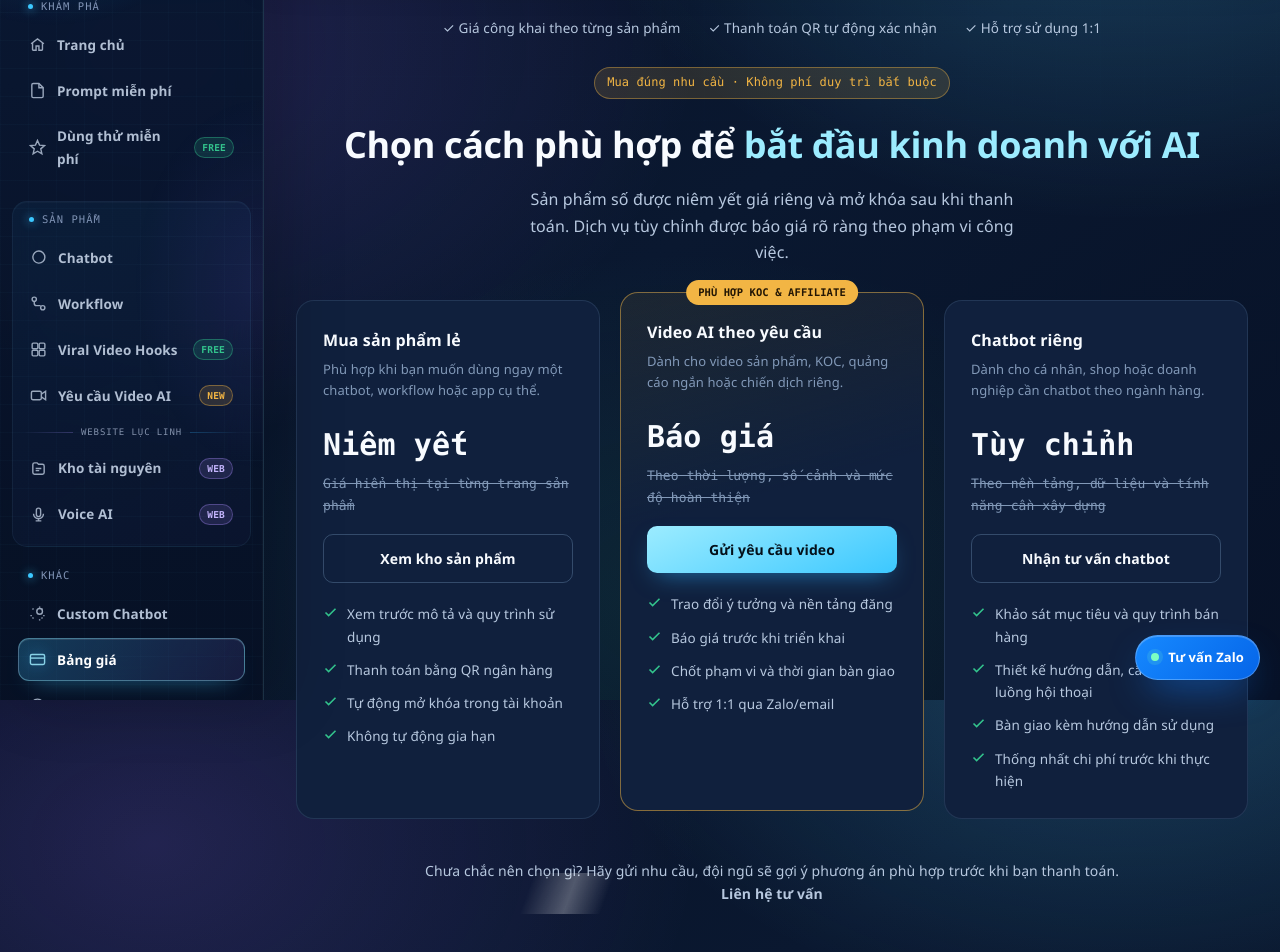
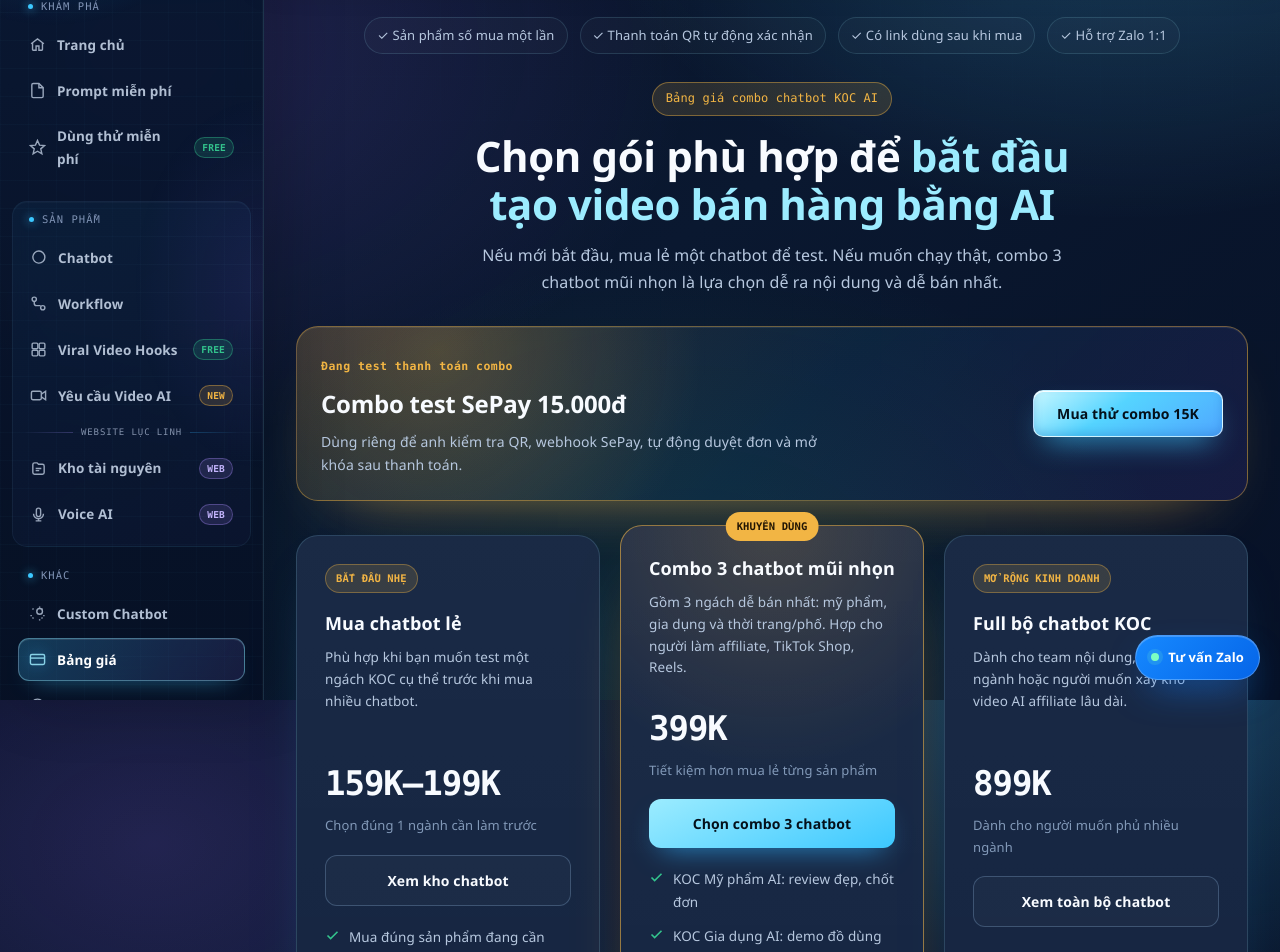
Before and after one commit to baggball/luc-linh-media, a Next.js app: page /bang-gia in a window 1280 px wide. Shown: the part 100-1052 px from the top of the page. Built offline with nearby package versions, Linux system fonts and the light colour scheme; no server answers.

Commit message:
Redesign pricing page for chatbot bundles

```diff
--- a/app/bang-gia/BangGiaClient.tsx
+++ b/app/bang-gia/BangGiaClient.tsx
@@ -7,89 +7,131 @@
   </svg>
 );
 
+const plans = [
+  {
+    name: "Mua chatbot lẻ",
+    tag: "BẮT ĐẦU NHẸ",
+    price: "159K–199K",
+    old: "Chọn đúng 1 ngành cần làm trước",
+    desc: "Phù hợp khi bạn muốn test một ngách KOC cụ thể trước khi mua nhiều chatbot.",
+    href: "/chatbot",
+    cta: "Xem kho chatbot",
+    features: [
+      "Mua đúng sản phẩm đang cần",
+      "Có mô tả, quy trình dùng và demo output",
+      "Thanh toán QR, mở khóa trong tài khoản",
+      "Không thuê bao, không tự gia hạn",
+    ],
+  },
+  {
+    name: "Combo 3 chatbot mũi nhọn",
+    tag: "KHUYÊN DÙNG",
+    price: "399K",
+    old: "Tiết kiệm hơn mua lẻ từng sản phẩm",
+    desc: "Gồm 3 ngách dễ bán nhất: mỹ phẩm, gia dụng và thời trang/phố. Hợp cho người làm affiliate, TikTok Shop, Reels.",
+    href: "/chatbot",
+    cta: "Chọn combo 3 chatbot",
+    featured: true,
+    features: [
+      "KOC Mỹ phẩm AI: review đẹp, chốt đơn",
+      "KOC Gia dụng AI: demo đồ dùng thành video",
+      "KOC Phố AI: thời trang, phụ kiện, outfit",
+      "Ưu tiên hỗ trợ setup và hướng dẫn dùng",
+    ],
+  },
+  {
+    name: "Full bộ chatbot KOC",
+    tag: "MỞ RỘNG KINH DOANH",
+    price: "899K",
+    old: "Dành cho người muốn phủ nhiều ngành",
+    desc: "Dành cho team nội dung, shop nhiều ngành hoặc người muốn xây kho video AI affiliate lâu dài.",
+    href: "/chatbot",
+    cta: "Xem toàn bộ chatbot",
+    features: [
+      "Nhiều ngách KOC: mẹ & bé, pet, công nghệ, nội thất...",
+      "Có thể dùng lặp lại nhiều lần theo sản phẩm mới",
+      "Phù hợp xây hệ thống nội dung bán hàng",
+      "Có thể nâng cấp theo phiên bản mới",
+    ],
+  },
+];
+
 export default function BangGiaClient() {
   return (
     <div className={styles.wrap}>
-      <div className="stat-row" style={{ justifyContent: "center", marginBottom: 28 }}>
-        <span className="stat">✓ Giá công khai theo từng sản phẩm</span>
-        <span className="stat">✓ Thanh toán QR tự động xác nhận</span>
-        <span className="stat">✓ Hỗ trợ sử dụng 1:1</span>
+      <div className={styles.trustRow}>
+        <span>✓ Sản phẩm số mua một lần</span>
+        <span>✓ Thanh toán QR tự động xác nhận</span>
+        <span>✓ Có link dùng sau khi mua</span>
+        <span>✓ Hỗ trợ Zalo 1:1</span>
       </div>
 
       <div className={styles.pgHead}>
-        <span className={styles.premiumBadge}>Mua đúng nhu cầu · Không phí duy trì bắt buộc</span>
+        <span className={styles.premiumBadge}>Bảng giá combo chatbot KOC AI</span>
         <h1>
-          Chọn cách phù hợp để <em>bắt đầu kinh doanh với AI</em>
+          Chọn gói phù hợp để <em>bắt đầu tạo video bán hàng bằng AI</em>
         </h1>
         <p>
-          Sản phẩm số được niêm yết giá riêng và mở khóa sau khi thanh toán. Dịch vụ tùy chỉnh được báo giá rõ ràng
-          theo phạm vi công việc.
+          Nếu mới bắt đầu, mua lẻ một chatbot để test. Nếu muốn chạy thật, combo 3 chatbot mũi nhọn là lựa chọn dễ ra nội dung và dễ bán nhất.
         </p>
       </div>
 
+      <div className={styles.comboBand}>
+        <div>
+          <span className={styles.comboKicker}>Đang test thanh toán combo</span>
+          <h2>Combo test SePay 15.000đ</h2>
+          <p>Dùng riêng để anh kiểm tra QR, webhook SePay, tự động duyệt đơn và mở khóa sau thanh toán.</p>
+        </div>
+        <Link className="btn btn-primary" href="/chatbot/combo-test-sepay-15-000d">
+          Mua thử combo 15K
+        </Link>
+      </div>
+
       <div className={styles.plans}>
-        <div className={styles.plan}>
-          <div className={styles.planName}>Mua sản phẩm lẻ</div>
-          <div className={styles.planDesc}>Phù hợp khi bạn muốn dùng ngay một chatbot, workflow hoặc app cụ thể.</div>
+        {plans.map((plan) => (
+          <div className={`${styles.plan} ${plan.featured ? styles.feat : ""}`} key={plan.name}>
+            <span className={styles.planTag}>{plan.tag}</span>
+            <div className={styles.planName}>{plan.name}</div>
+            <div className={styles.planDesc}>{plan.desc}</div>
             <div className={styles.planPrice}>
-            <span className={`${styles.amount} font-mono`}>Niêm yết</span>
+              <span className={`${styles.amount} font-mono`}>{plan.price}</span>
             </div>
-          <div className={styles.planOld}>Giá hiển thị tại từng trang sản phẩm</div>
-          <Link className={styles.planCta} href="/chatbot">
-            Xem kho sản phẩm
+            <div className={styles.planOld}>{plan.old}</div>
+            <Link className={styles.planCta} href={plan.href}>
+              {plan.cta}
             </Link>
             <ul className={styles.planFeats}>
-            <li>{CHECK}Xem trước mô tả và quy trình sử dụng</li>
-            <li>{CHECK}Thanh toán bằng QR ngân hàng</li>
-            <li>{CHECK}Tự động mở khóa trong tài khoản</li>
-            <li>{CHECK}Không tự động gia hạn</li>
+              {plan.features.map((feature) => (
+                <li key={feature}>{CHECK}{feature}</li>
+              ))}
             </ul>
           </div>
-
-        <div className={`${styles.plan} ${styles.feat}`}>
-          <span className={styles.planTag}>PHÙ HỢP KOC &amp; AFFILIATE</span>
-          <div className={styles.planName}>Video AI theo yêu cầu</div>
-          <div className={styles.planDesc}>Dành cho video sản phẩm, KOC, quảng cáo ngắn hoặc chiến dịch riêng.</div>
-          <div className={styles.planPrice}>
-            <span className={`${styles.amount} font-mono`}>Báo giá</span>
-          </div>
-          <div className={styles.planOld}>Theo thời lượng, số cảnh và mức độ hoàn thiện</div>
-          <Link className={styles.planCta} href="/yeu-cau-video-ai">
-            Gửi yêu cầu video
-          </Link>
-          <ul className={styles.planFeats}>
-            <li>{CHECK}Trao đổi ý tưởng và nền tảng đăng</li>
-            <li>{CHECK}Báo giá trước khi triển khai</li>
-            <li>{CHECK}Chốt phạm vi và thời gian bàn giao</li>
-            <li>{CHECK}Hỗ trợ 1:1 qua Zalo/email</li>
-          </ul>
+        ))}
       </div>
 
-        <div className={styles.plan}>
-          <div className={styles.planName}>Chatbot riêng</div>
-          <div className={styles.planDesc}>Dành cho cá nhân, shop hoặc doanh nghiệp cần chatbot theo ngành hàng.</div>
-          <div className={styles.planPrice}>
-            <span className={`${styles.amount} font-mono`}>Tùy chỉnh</span>
+      <div className={styles.compare}>
+        <div className={styles.compareCard}>
+          <h2>Nên chọn gói nào?</h2>
+          <div className={styles.pickGrid}>
+            <div><b>Người mới</b><span>Mua 1 chatbot lẻ để hiểu quy trình.</span></div>
+            <div><b>Muốn bán thật</b><span>Chọn combo 3 chatbot mũi nhọn.</span></div>
+            <div><b>Làm nhiều ngách</b><span>Chọn full bộ để phủ nhiều sản phẩm.</span></div>
           </div>
-          <div className={styles.planOld}>Theo nền tảng, dữ liệu và tính năng cần xây dựng</div>
-          <Link className={styles.planCta} href="/custom-chatbot">
-            Nhận tư vấn chatbot
-          </Link>
-          <ul className={styles.planFeats}>
-            <li>{CHECK}Khảo sát mục tiêu và quy trình bán hàng</li>
-            <li>{CHECK}Thiết kế hướng dẫn, câu lệnh và luồng hội thoại</li>
-            <li>{CHECK}Bàn giao kèm hướng dẫn sử dụng</li>
-            <li>{CHECK}Thống nhất chi phí trước khi thực hiện</li>
-          </ul>
+        </div>
+        <div className={styles.compareCard}>
+          <h2>Dịch vụ riêng</h2>
+          <p>Nếu anh cần làm video AI theo yêu cầu hoặc xây chatbot riêng cho shop/doanh nghiệp, phần này vẫn báo giá theo phạm vi.</p>
+          <div className={styles.serviceActions}>
+            <Link href="/yeu-cau-video-ai">Gửi yêu cầu video</Link>
+            <Link href="/custom-chatbot">Tư vấn chatbot riêng</Link>
+          </div>
         </div>
       </div>
 
       <div className={styles.below}>
-        <p>
-          Chưa chắc nên chọn gì? Hãy gửi nhu cầu, đội ngũ sẽ gợi ý phương án phù hợp trước khi bạn thanh toán.
-        </p>
+        <p>Gợi ý: sau khi test combo 15K thành công, anh có thể đổi combo thật thành sản phẩm riêng để khách mua trực tiếp.</p>
         <Link className="btn" href="/lien-he">
-          Liên hệ tư vấn
+          Cần tư vấn chọn combo
         </Link>
       </div>
     </div>
--- a/app/bang-gia/bang-gia.module.css
+++ b/app/bang-gia/bang-gia.module.css
@@ -1,40 +1,91 @@
-.wrap{max-width:1080px; margin:0 auto; padding:48px 0 64px;}
-.pgHead{text-align:center; margin-bottom:34px;}
+.wrap{max-width:1120px; margin:0 auto; padding:48px 0 68px;}
+.trustRow{display:flex; justify-content:center; flex-wrap:wrap; gap:12px; margin-bottom:28px;}
+.trustRow span{
+  color:var(--mute); font-size:13px; border:1px solid rgba(156,236,255,.14);
+  background:rgba(255,255,255,.025); border-radius:999px; padding:7px 12px;
+}
+.pgHead{text-align:center; margin-bottom:28px;}
 .premiumBadge{
   display:inline-flex; align-items:center; gap:6px; background:rgba(242,181,68,0.14); color:var(--amber);
-  border:1px solid rgba(242,181,68,0.4); font-family:var(--font-mono); font-size:12px; padding:5px 12px; border-radius:999px;
+  border:1px solid rgba(242,181,68,0.42); font-family:var(--font-mono); font-size:12px; padding:6px 13px; border-radius:999px;
   margin-bottom:16px;
 }
-.pgHead h1{font-size:clamp(26px,3.4vw,36px); margin-bottom:12px;}
+.pgHead h1{font-size:clamp(28px,3.8vw,42px); line-height:1.14; margin-bottom:14px;}
 .pgHead h1 em{font-style:normal; color:var(--electric-bright);}
-.pgHead p{color:var(--mute); font-size:16px; max-width:56ch; margin:0 auto;}
+.pgHead p{color:var(--mute); font-size:16px; line-height:1.7; max-width:68ch; margin:0 auto;}
 
-.toggle{display:flex; justify-content:center; margin:28px 0 40px;}
-.toggleTrack{display:inline-flex; background:var(--ink-card); border:1px solid var(--line-strong); border-radius:999px; padding:4px; gap:4px;}
-.toggleOpt{padding:9px 18px; border-radius:999px; font-size:13.5px; font-weight:700; color:var(--mute); cursor:pointer; display:flex; align-items:center; gap:8px; border:none; background:none;}
-.toggleOpt.active{background:linear-gradient(155deg, var(--electric-bright), var(--electric)); color:#04101a;}
-.saveChip{font-family:var(--font-mono); font-size:9.5px; font-weight:700; background:var(--coral); color:#210805; padding:2px 7px; border-radius:999px;}
+.comboBand{
+  display:flex; align-items:center; justify-content:space-between; gap:22px; margin:30px 0 34px; padding:24px;
+  border-radius:22px; border:1px solid rgba(242,181,68,.42);
+  background:
+    radial-gradient(circle at 15% 15%, rgba(242,181,68,.22), transparent 32%),
+    linear-gradient(135deg, rgba(242,181,68,.12), rgba(47,177,255,.08) 52%, rgba(124,92,240,.12));
+  box-shadow:0 28px 70px -48px rgba(242,181,68,.85), inset 0 1px rgba(255,255,255,.08);
+}
+.comboKicker{display:inline-flex; color:var(--amber); font-family:var(--font-mono); font-size:11.5px; font-weight:800; letter-spacing:.04em; margin-bottom:8px;}
+.comboBand h2{font-size:24px; margin:0 0 6px;}
+.comboBand p{color:var(--mute); margin:0; max-width:62ch; font-size:14px; line-height:1.65;}
+.comboBand :global(.btn){white-space:nowrap; min-width:190px; text-align:center;}
 
 .plans{display:grid; grid-template-columns:repeat(3,1fr); gap:20px; align-items:stretch;}
-@media (max-width:860px){ .plans{grid-template-columns:1fr; max-width:400px; margin:0 auto;} }
-.plan{background:var(--ink-card); border:1px solid var(--line); border-radius:18px; padding:26px; display:flex; flex-direction:column;}
+.plan{
+  position:relative; display:flex; flex-direction:column; padding:28px; border-radius:22px;
+  background:linear-gradient(180deg, rgba(255,255,255,.045), rgba(255,255,255,.02)), var(--ink-card);
+  border:1px solid rgba(156,236,255,.16);
+  box-shadow:0 24px 60px -42px rgba(47,177,255,.55);
+}
 .feat{
-  border-color:rgba(242,181,68,0.5); background:linear-gradient(165deg, rgba(242,181,68,0.08), var(--ink-card) 40%);
-  position:relative; transform:translateY(-8px);
+  border-color:rgba(242,181,68,0.58);
+  background:
+    radial-gradient(circle at 50% 0%, rgba(242,181,68,.18), transparent 36%),
+    linear-gradient(180deg, rgba(255,255,255,.055), rgba(255,255,255,.02)), var(--ink-card);
+  transform:translateY(-10px);
+  box-shadow:0 34px 80px -44px rgba(242,181,68,.75);
 }
-.planTag{position:absolute; top:-13px; left:50%; transform:translateX(-50%); background:var(--amber); color:#231604; font-family:var(--font-mono); font-size:10.5px; font-weight:700; padding:4px 12px; border-radius:999px; white-space:nowrap;}
-.planName{font-size:16px; font-weight:700; margin-bottom:6px;}
-.planDesc{color:var(--mute-dim); font-size:13px; margin-bottom:18px; min-height:34px;}
+.planTag{
+  display:inline-flex; width:max-content; background:rgba(242,181,68,.14); color:var(--amber);
+  border:1px solid rgba(242,181,68,.36); font-family:var(--font-mono); font-size:10.5px; font-weight:800;
+  padding:5px 10px; border-radius:999px; margin-bottom:16px;
+}
+.feat .planTag{position:absolute; top:-14px; left:50%; transform:translateX(-50%); background:var(--amber); color:#231604;}
+.planName{font-size:18px; font-weight:850; margin-bottom:8px;}
+.planDesc{color:var(--mute); font-size:13.5px; line-height:1.62; margin-bottom:20px; min-height:88px;}
 .planPrice{display:flex; align-items:baseline; gap:6px; margin-bottom:4px;}
-.amount{font-family:var(--font-mono); font-size:30px; font-weight:700; color:var(--paper);}
-.unit{color:var(--mute-dim); font-size:13.5px;}
-.planOld{font-family:var(--font-mono); font-size:13px; color:var(--mute-dim); text-decoration:line-through; margin-bottom:18px;}
-.planCta{width:100%; padding:12px; border-radius:10px; font-weight:700; font-size:14px; cursor:pointer; margin-bottom:20px; border:1px solid var(--line-strong); background:none; color:var(--paper);text-align:center;display:block;}
-.feat .planCta{background:linear-gradient(155deg, var(--electric-bright), var(--electric)); color:#04101a; border:none; box-shadow:0 10px 24px -10px rgba(47,177,255,0.6);}
-.planFeats{list-style:none; margin:0; padding:0; display:flex; flex-direction:column; gap:11px; font-size:13.5px; color:var(--mute); flex:1;}
+.amount{font-family:var(--font-mono); font-size:34px; font-weight:850; color:var(--paper); letter-spacing:-.03em;}
+.planOld{font-size:13px; color:var(--mute-dim); margin-bottom:18px; min-height:18px;}
+.planCta{
+  width:100%; padding:13px; border-radius:12px; font-weight:850; font-size:14px; cursor:pointer; margin-bottom:20px;
+  border:1px solid var(--line-strong); background:rgba(255,255,255,.025); color:var(--paper); text-align:center; display:block;
+}
+.feat .planCta{background:linear-gradient(155deg, var(--electric-bright), var(--electric)); color:#04101a; border:none; box-shadow:0 12px 28px -12px rgba(47,177,255,0.72);}
+.planFeats{list-style:none; margin:0; padding:0; display:flex; flex-direction:column; gap:12px; font-size:13.5px; color:var(--mute); flex:1;}
 .planFeats li{display:flex; gap:9px; align-items:flex-start;}
 .planFeats svg{flex:none; margin-top:2px; color:var(--success);}
-.planFine{margin-top:18px; padding-top:16px; border-top:1px solid var(--line); font-size:11.5px; color:var(--mute-dim); display:flex; flex-direction:column; gap:6px;}
 
-.below{text-align:center; margin-top:40px; color:var(--mute); font-size:14px;}
+.compare{display:grid; grid-template-columns:1.1fr .9fr; gap:20px; margin-top:26px;}
+.compareCard{
+  border:1px solid rgba(156,236,255,.14); border-radius:20px; padding:24px;
+  background:linear-gradient(180deg, rgba(255,255,255,.035), rgba(255,255,255,.018)), var(--ink-card);
+}
+.compareCard h2{font-size:20px; margin-bottom:14px;}
+.compareCard p{color:var(--mute); font-size:14px; line-height:1.65; margin-bottom:16px;}
+.pickGrid{display:grid; grid-template-columns:repeat(3,1fr); gap:12px;}
+.pickGrid div{background:rgba(255,255,255,.035); border:1px solid rgba(156,236,255,.12); border-radius:14px; padding:14px;}
+.pickGrid b{display:block; color:var(--paper); margin-bottom:6px;}
+.pickGrid span{display:block; color:var(--mute); font-size:13px; line-height:1.5;}
+.serviceActions{display:flex; gap:10px; flex-wrap:wrap;}
+.serviceActions a{
+  display:inline-flex; padding:10px 13px; border-radius:11px; border:1px solid var(--line-strong);
+  color:var(--paper); font-weight:750; font-size:13px;
+}
+.below{text-align:center; margin-top:38px; color:var(--mute); font-size:14px;}
 .below .btn{margin-top:14px; background:none; border:1px solid var(--line-strong); color:var(--paper); padding:12px 22px;}
+
+@media (max-width:960px){
+  .plans{grid-template-columns:1fr; max-width:460px; margin:0 auto;}
+  .feat{transform:none;}
+  .compare{grid-template-columns:1fr;}
+  .pickGrid{grid-template-columns:1fr;}
+  .comboBand{align-items:flex-start; flex-direction:column;}
+  .comboBand :global(.btn){width:100%;}
+}
--- a/app/bang-gia/page.tsx
+++ b/app/bang-gia/page.tsx
@@ -3,9 +3,9 @@
 import BangGiaClient from "./BangGiaClient";
 
 export const metadata = {
-  title: "Bảng giá chatbot & workflow AI",
+  title: "Bảng giá combo chatbot KOC AI",
   description:
-    "Xem giá chatbot GPT, workflow video AI và dịch vụ tùy chỉnh dành cho KOC, affiliate và người bán hàng.",
+    "Xem giá mua lẻ, combo 3 chatbot mũi nhọn và full bộ chatbot KOC AI dành cho affiliate, TikTok Shop và người bán hàng.",
   alternates: { canonical: "/bang-gia" },
 };
 
```
Lines whose indentation alone changed are shown as unchanged.
